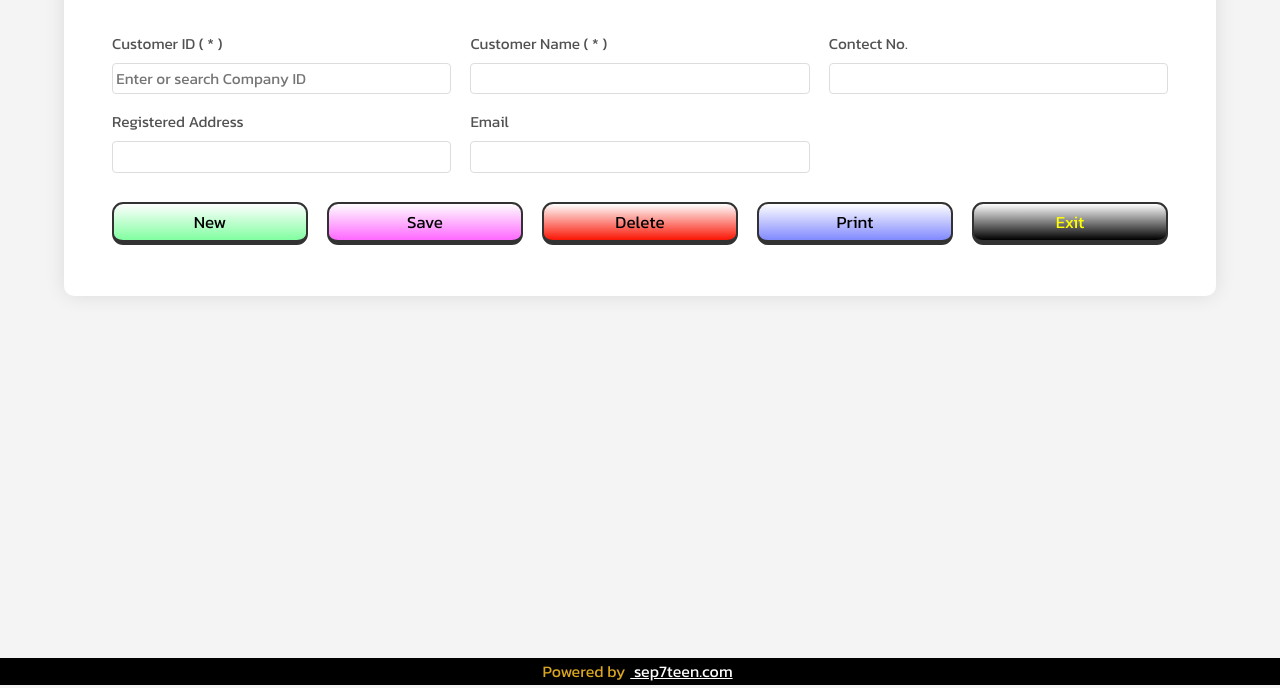
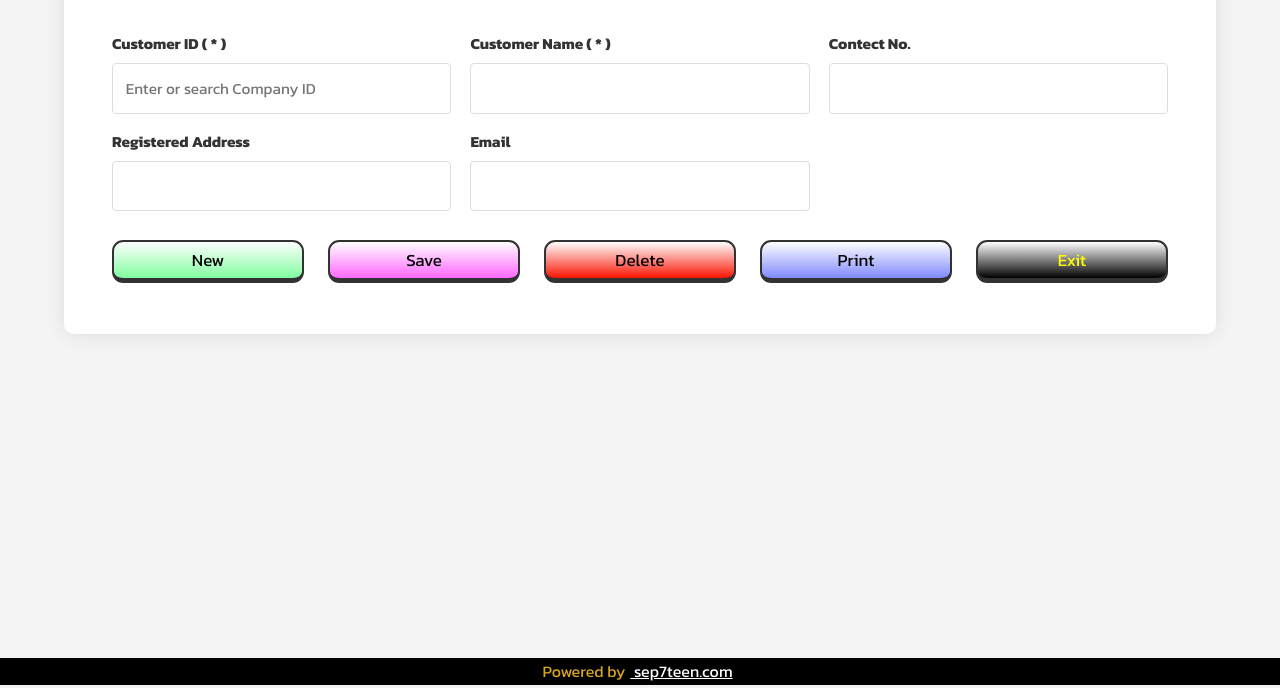
Before and after one commit to sep7teen/marjaan, a plain HTML site: page Customer_module .html in a window 1280 px wide. Shown: the part 115-803 px from the top of the page. Drawn offline with Linux system fonts and the light colour scheme.

Commit message:
Update Customer_module .html

```diff
--- a/Customer_module .html
+++ b/Customer_module .html
@@ -6,7 +6,7 @@
     <meta charset="UTF-8">
     <meta name="viewport" content="width=device-width, initial-scale=1.0">
     <title>Customer Module</title>
-    <link rel="stylesheet" href="new company module.css">
+    <link rel="stylesheet" href="Customer_module.css">
     <link rel="stylesheet" href="button.css">
 </head>
 
```
